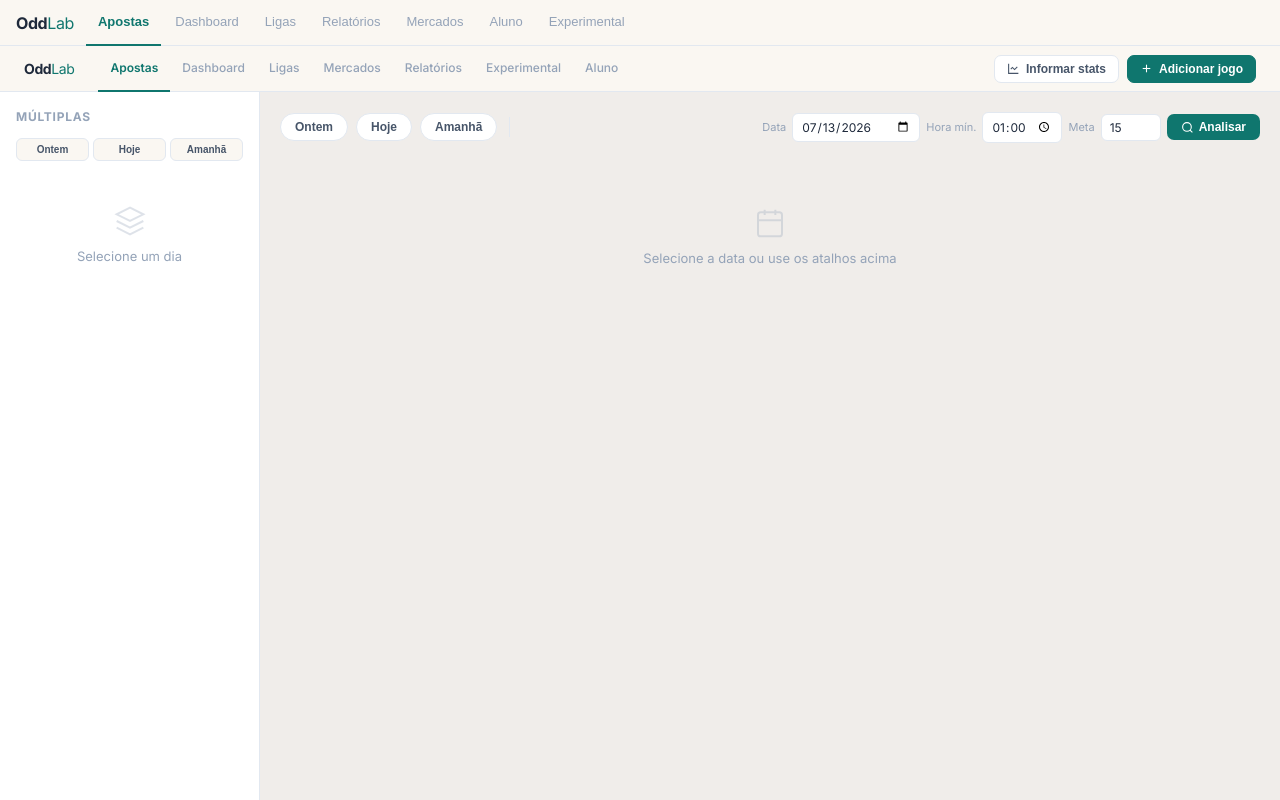
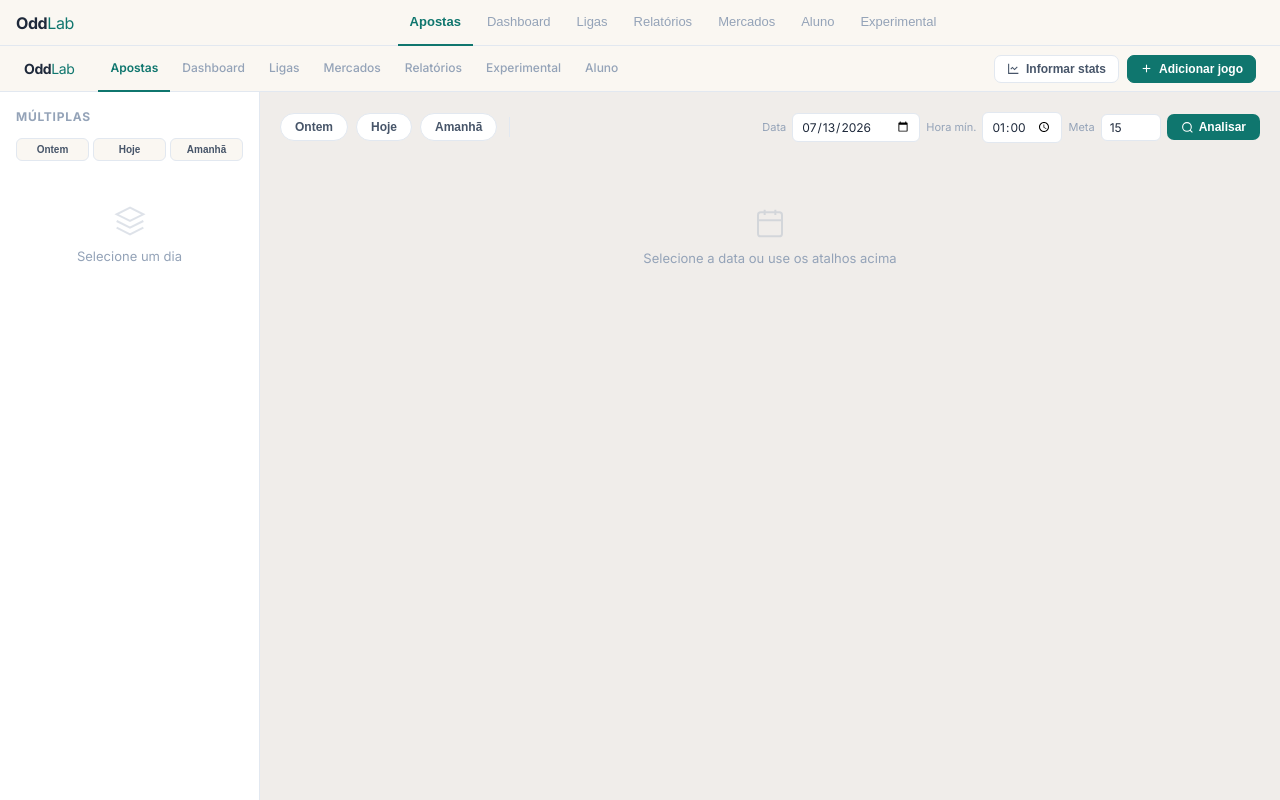
Before and after one commit to igormarquesgomes/apostas-app, a plain HTML site: page docs/app.html in a window 1280 px wide. Drawn offline with Linux system fonts and the light colour scheme; no server answers.

Commit message:
fix: navbar app.html centralizada
Co-Authored-By: Claude Sonnet 4.6 <noreply@anthropic.com>

```diff
--- a/docs/app.html
+++ b/docs/app.html
@@ -22,7 +22,7 @@ body{background:var(--bg);color:var(--text);display:flex;flex-direction:column;}
 .nav-brand{display:flex;align-items:center;text-decoration:none;flex-shrink:0;margin-right:8px;}
 .nav-brand-name{font-size:16px;font-weight:700;color:var(--text);letter-spacing:-0.4px;}
 .nav-brand-name span{color:var(--green);font-weight:300;}
-.nav-links{display:flex;align-items:center;gap:2px;flex:1;padding:0 4px;overflow-x:auto;-webkit-overflow-scrolling:touch;scrollbar-width:none;}
+.nav-links{display:flex;align-items:center;justify-content:center;gap:2px;flex:1;padding:0 4px;overflow-x:auto;-webkit-overflow-scrolling:touch;scrollbar-width:none;}
 .nav-links::-webkit-scrollbar{display:none;}
 .nav-link{padding:0 12px;height:var(--nav-h);display:flex;align-items:center;font-size:13px;font-weight:500;color:var(--text3);text-decoration:none;white-space:nowrap;border-bottom:2px solid transparent;cursor:pointer;background:none;border-top:none;border-left:none;border-right:none;border-radius:0;transition:color .12s;}
 .nav-link:hover{color:var(--text2);}
```
